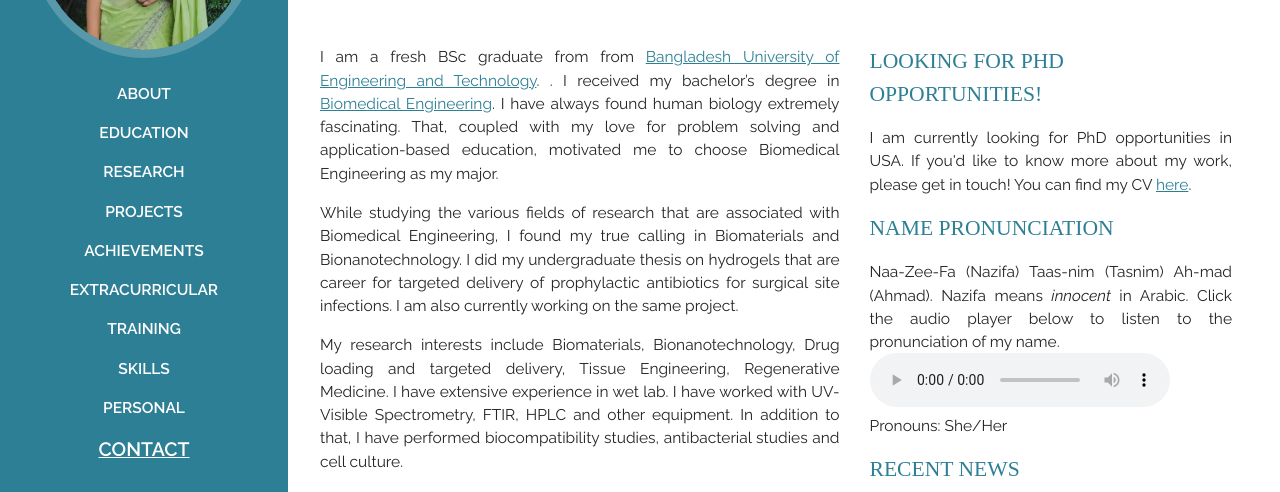
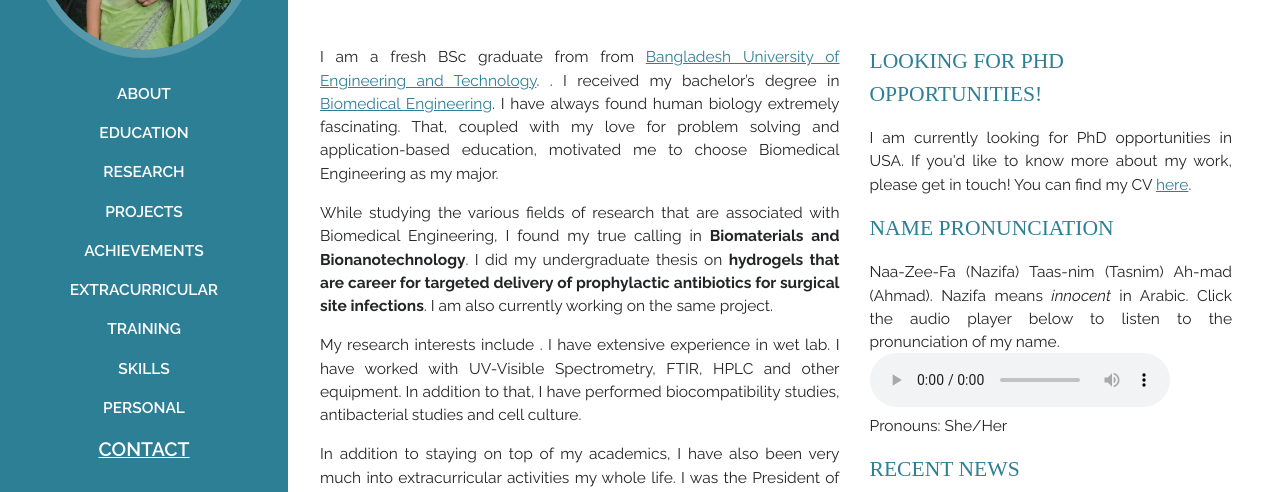
Before and after one commit to NazzBuzz/nazifatasnimahmad, a plain HTML site: page index.html in a window 1280 px wide. Shown: the part 259-751 px from the top of the page. Drawn offline with Linux system fonts and the light colour scheme; a script that the page names is missing; a web font is replaced by a local one.

Commit message:
Update index.html

```diff
--- a/index.html
+++ b/index.html
@@ -106,11 +106,11 @@
                 <p class="justify">
                   I am a fresh BSc graduate from from <a href="https://www.buet.ac.bd/">Bangladesh University of Engineering and Technology</a>. . I received my bachelor’s degree in <a href="https://bme.buet.ac.bd">Biomedical Engineering</a>. I have always found human biology extremely fascinating. That, coupled with my love for problem solving and application-based education, motivated me to choose Biomedical Engineering as my major.
                 </p>
-                <p class="justify">While studying the various fields of research that are associated with Biomedical Engineering, I found my true calling in Biomaterials and Bionanotechnology. I did my undergraduate thesis on hydrogels that are career for targeted delivery of prophylactic antibiotics for surgical site infections. I am also currently working on the same project.
+                <p class="justify">While studying the various fields of research that are associated with Biomedical Engineering, I found my true calling in <strong>Biomaterials and Bionanotechnology</strong>. I did my undergraduate thesis on <strong>hydrogels that are career for targeted delivery of prophylactic antibiotics for surgical site infections</strong>. I am also currently working on the same project.
 
                 </p>
                 <p class="justify">
-                  My research interests include Biomaterials, Bionanotechnology, Drug loading and targeted delivery, Tissue Engineering, Regenerative Medicine. I have extensive experience in wet lab. I have worked with UV-Visible Spectrometry, FTIR, HPLC and other equipment. In addition to that, I have performed biocompatibility studies, antibacterial studies and cell culture.
+                  My research interests include <strong<Biomaterials, Bionanotechnology, Drug loading and targeted delivery, Tissue Engineering, Regenerative Medicine</strong>. I have extensive experience in wet lab. I have worked with UV-Visible Spectrometry, FTIR, HPLC and other equipment. In addition to that, I have performed biocompatibility studies, antibacterial studies and cell culture.
                 </p>
 
               	<p class="justify">
```
